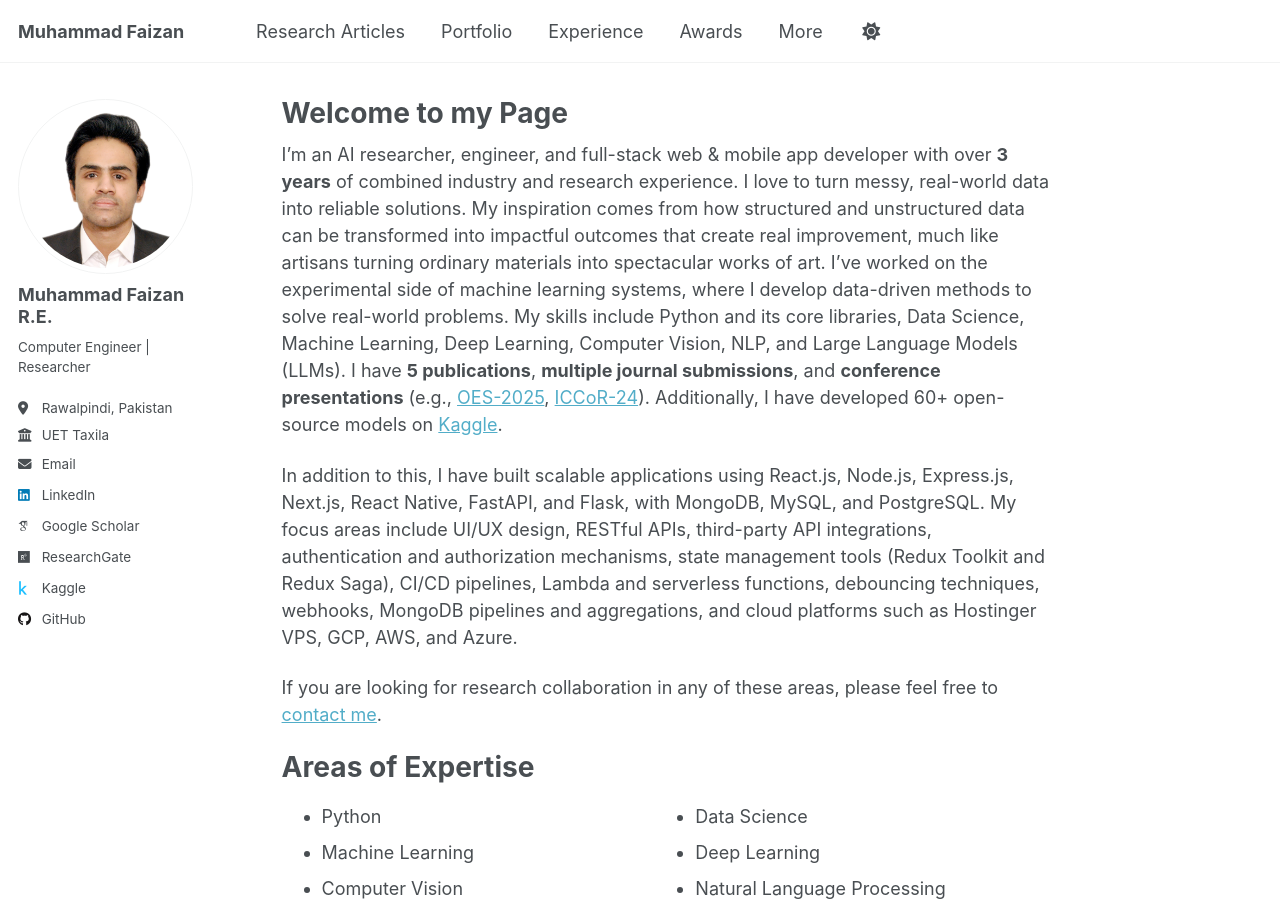
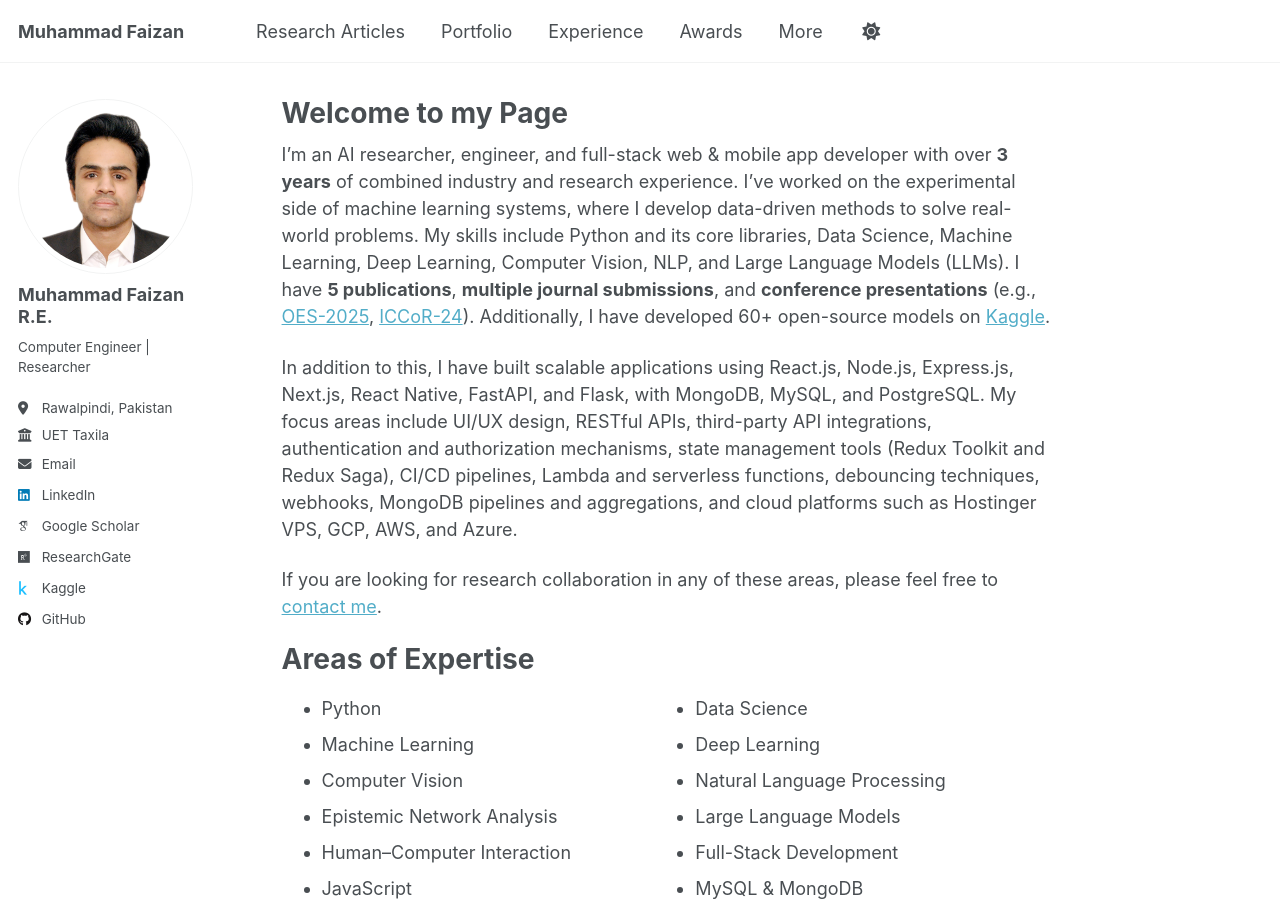
Before and after one commit to MuhammadFaizan99/MuhammadFaizan99.github.io, a Jekyll site: the page built from _pages/about.md, in a window 1280 px wide and 900 px high. Built offline with Jekyll 4.4.1, drawn with Linux system fonts in a browser that asks for light colours; some web fonts are replaced; a script that is not in the unit is left out.

Commit message:
Update about.md

```diff
--- a/_pages/about.md
+++ b/_pages/about.md
@@ -7,7 +7,7 @@ redirect_from:
   - /about.html
 ---
 
-I’m an AI researcher, engineer, and full-stack web & mobile app developer with over **3 years** of combined industry and research experience. I love to turn messy, real-world data into reliable solutions. My inspiration comes from how structured and unstructured data can be transformed into impactful outcomes that create real improvement, much like artisans turning ordinary materials into spectacular works of art. I’ve worked on the experimental side of machine learning systems, where I develop data-driven methods to solve real-world problems. My skills include Python and its core libraries, Data Science, Machine Learning, Deep Learning, Computer Vision, NLP, and Large Language Models (LLMs). I have **5 publications**, **multiple journal submissions**, and **conference presentations** (e.g., [OES-2025](https://www.uis.no/en/research/events/technology-and-natural-sciences/2nd-olympiad-in-engineering-science-oes-2025), [ICCoR-24](https://iccor.cust.edu.pk/)). Additionally, I have developed 60+ open-source models on [Kaggle](https://www.kaggle.com/muhammadfaizan65/code).
+I’m an AI researcher, engineer, and full-stack web & mobile app developer with over **3 years** of combined industry and research experience. I’ve worked on the experimental side of machine learning systems, where I develop data-driven methods to solve real-world problems. My skills include Python and its core libraries, Data Science, Machine Learning, Deep Learning, Computer Vision, NLP, and Large Language Models (LLMs). I have **5 publications**, **multiple journal submissions**, and **conference presentations** (e.g., [OES-2025](https://www.uis.no/en/research/events/technology-and-natural-sciences/2nd-olympiad-in-engineering-science-oes-2025), [ICCoR-24](https://iccor.cust.edu.pk/)). Additionally, I have developed 60+ open-source models on [Kaggle](https://www.kaggle.com/muhammadfaizan65/code).
 
 In addition to this, I have built scalable applications using React.js, Node.js, Express.js, Next.js, React Native, FastAPI, and Flask, with MongoDB, MySQL, and PostgreSQL. My focus areas include UI/UX design, RESTful APIs, third-party API integrations, authentication and authorization mechanisms, state management tools (Redux Toolkit and Redux Saga), CI/CD pipelines, Lambda and serverless functions, debouncing techniques, webhooks, MongoDB pipelines and aggregations, and cloud platforms such as Hostinger VPS, GCP, AWS, and Azure.
 
```
